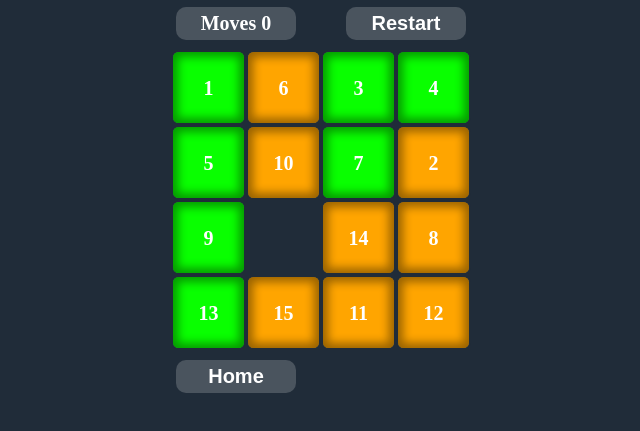
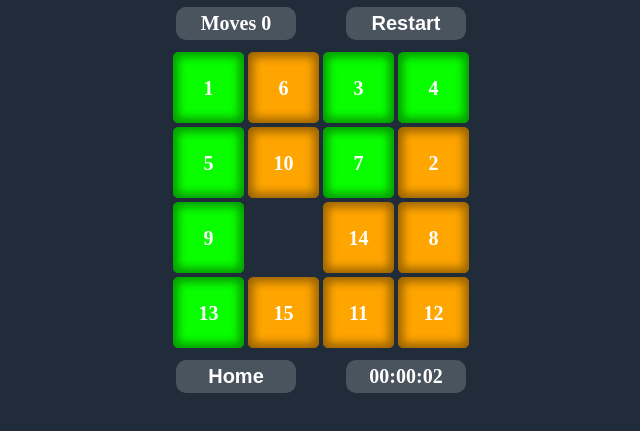
Before and after one commit to AmurKhoyetsyan/Game-Fifteen-JavaScript, a plain HTML site: page index.html in a window 1280 px wide. Both pictures are taken after a click on the button "Play". Shown: the part 247-678 px from the top of the page, without its empty margins (319-959 px from the left). Drawn offline with Linux system fonts and the light colour scheme.

Commit message:
add timer logic

```diff
--- a/css/style.css
+++ b/css/style.css
@@ -130,7 +130,8 @@
     width: 100%;
 }
 
-.game-parent .moves .moves-counter {
+.game-parent .moves .moves-counter,
+.game-parent .game-footer .show-timer {
     padding: 5px;
     background-color: #4A545E;
     -webkit-border-radius: 10px;
--- a/js/game.js
+++ b/js/game.js
@@ -7,13 +7,76 @@
  * LICENSE file in the root directory of this source tree.
  */
 
+ function Timer(elem = null) {
+    this.name = 'Timer';
+    this.sec = 0;
+    this.min = 0;
+    this.hour = 0;
+    this.time = "00:00:00";
+    this.timerStart = null;
+    this.elem = elem;
+
+    this.start = function() {
+        if(this.sec !== 0) {
+            this.min = parseInt(this.sec / 60);
+            this.sec = this.sec - (this.min * 60);
+        }
+
+        if(this.min !== 0) {
+            this.hour = parseInt(this.min / 60);
+            this.min = this.min - (this.hour * 60);
+        }
+
+        if(this.hour !== 0) {
+            this.day = parseInt(this.min / 24);
+            this.hour = this.hour - (this.day * 24);
+        }
+
+        let sec = this.sec > 9 ? this.sec : `0${this.sec}`;
+        let min = this.min > 9 ? this.min : `0${this.min}`;
+        let hour = this.hour > 9 ? this.hour : `0${this.hour}`;
+
+        this.time = `${hour}:${min}:${sec}`;
+
+        this.sec++;
+
+        if(this.elem !== null) {
+            this.elem.innerText = this.time;
+        }
+
+        console.log(this.time);
+
+        this.timerStart = setTimeout(() => this.start(), 1000);
+    };
+
+    this.end = function() {
+        if(this.timerStart !== null) {
+            clearInterval(this.timerStart);
+            this.sec = 0;
+            this.min = 0;
+            this.hour = 0;
+            this.time = "00:00:00";
+            this.timerStart = null;
+        }
+    };
+
+    this.pause = function() {
+        if(this.timerStart === null) {
+            clearInterval(this.timerStart);
+        }
+    };
+
+    this.get = function() {
+        return this.time;
+    };
+};
 
 ;(function(game) {
     let positionItems = [];
 
     let numbersItems = [];
 
-    let emptyItem, itemCount, cof, top, left, parent, width, height, counter, win, selector;
+    let emptyItem, itemCount, cof, top, left, parent, width, height, counter, win, selector, timer = null;
 
     /**
      * @param sel
@@ -199,6 +262,9 @@
     function start() {
         counter = 0;
         win = false;
+        if(timer !== null) {
+            timer.end();
+        }
 
         positionItems = [];
 
@@ -264,11 +330,20 @@
         btnHome.type = "button";
         btnHome.innerText = "Home";
 
+        let timerShow = game.createElement("span");
+        timerShow.setAttribute('class', 'show-timer');
+
+        timer = new Timer(timerShow);
+
+        timer.start();
+
         btnHome.addEventListener("click", function(e) {
             init(selector, itemCount);
+            timer.end();
         });
 
         gameFooter.appendChild(btnHome);
+        gameFooter.appendChild(timerShow);
 
         parent.appendChild(moves);
         parent.appendChild(content);
@@ -316,7 +391,9 @@
                     }
                 }
             }
-            if(len > 5) recordes.length = 5;
+            if(len > 5) {
+                recordes.length = 5;
+            }
         }
 
         storage.setItem("armfifteenrecordes", JSON.stringify(recordes));
```
Also changed, not shown: 1 other file.
